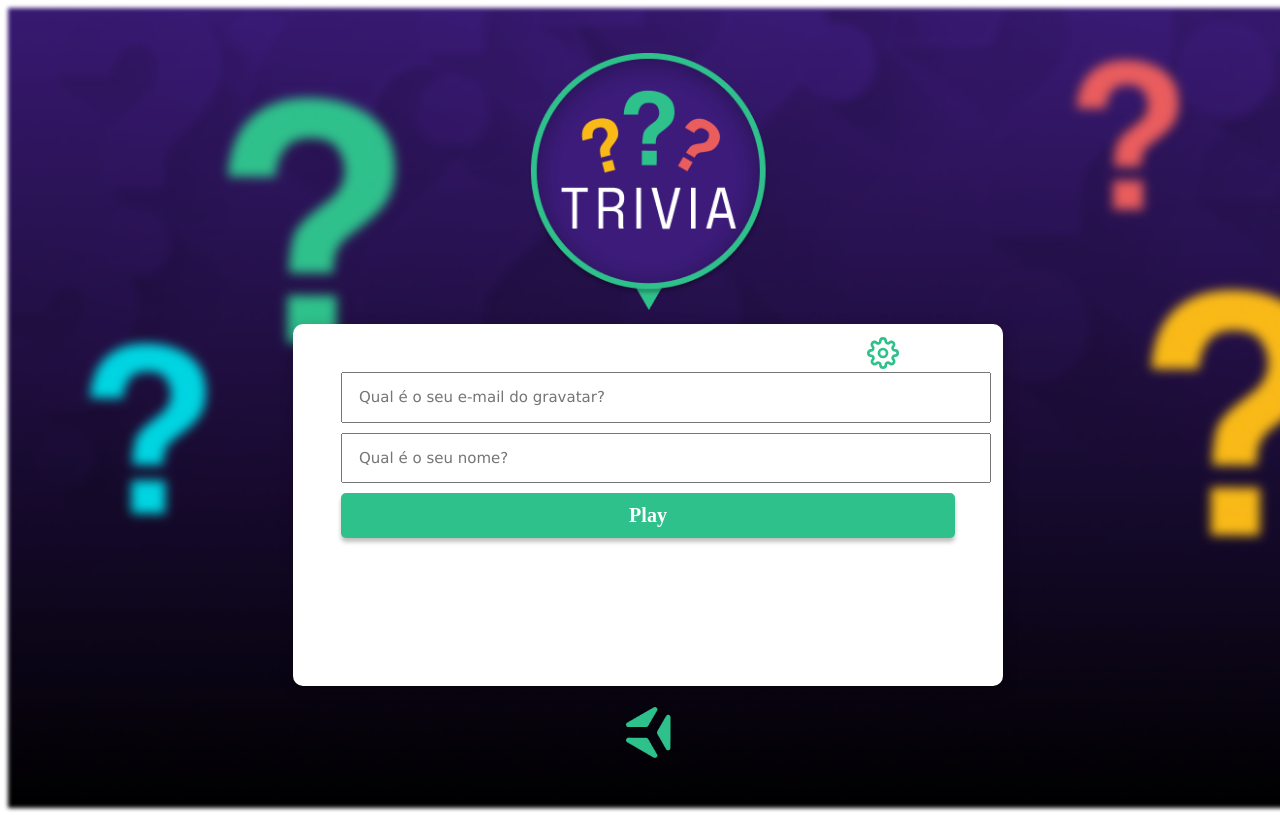
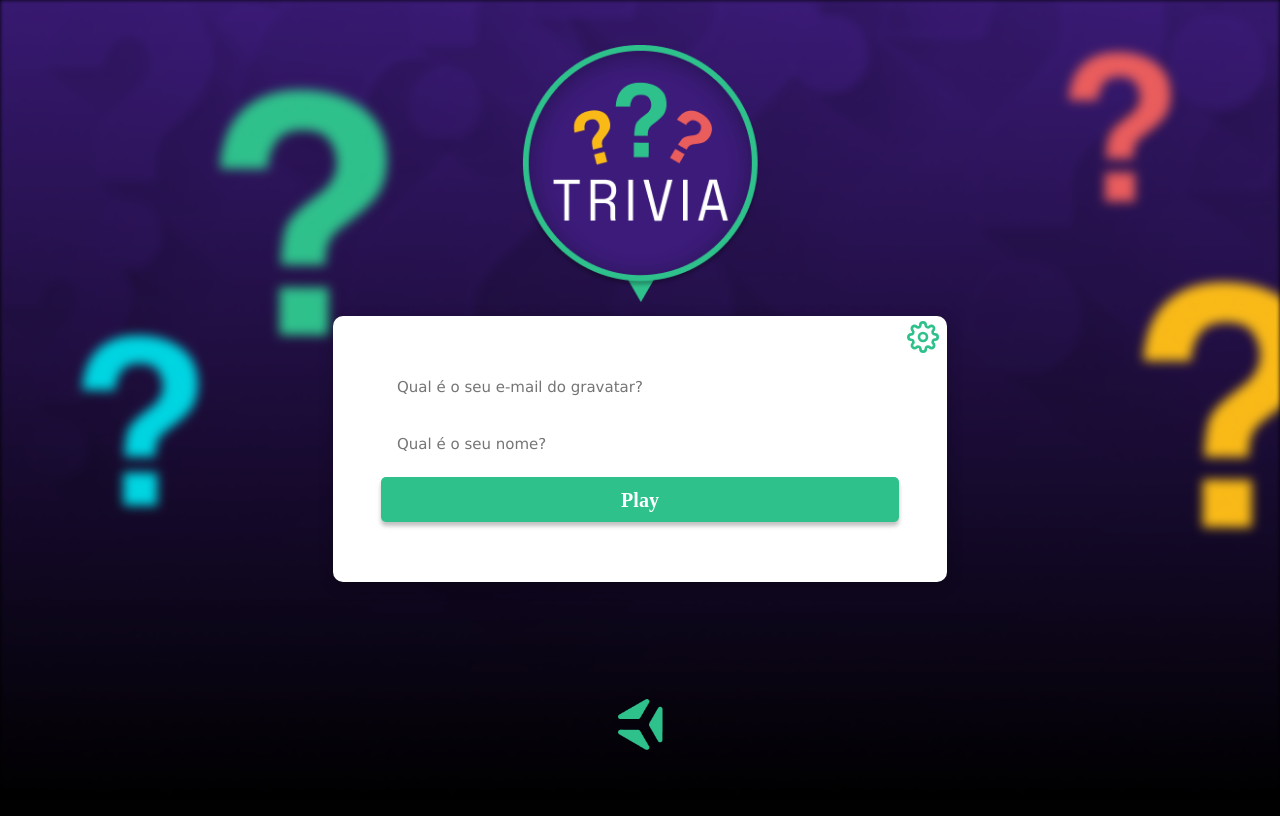
Before and after one commit to nobregasylvio/Trivia, a React (Create React App) app: page / in a window 1280 px wide. Built offline with nearby package versions, Linux system fonts and the light colour scheme; the HTML template or start-up script is replaced by a standard one.

Commit message:
reset css

```diff
--- a/src/index.js
+++ b/src/index.js
@@ -4,12 +4,12 @@
 import { BrowserRouter } from 'react-router-dom';
 import App from './App';
 import store from './redux/store';
-// import GlobalStyles from './styles/globalStyle';
+import GlobalStyles from './styles/globalStyle';
 
 ReactDOM.render(
   <BrowserRouter>
     <Provider store={ store }>
-      {/* <GlobalStyles /> */}
+      <GlobalStyles />
       <App />
     </Provider>
   </BrowserRouter>,
--- /dev/null
+++ b/src/styles/globalStyle.js
@@ -0,0 +1,61 @@
+import { createGlobalStyle } from 'styled-components';
+
+const GlobalStyles = createGlobalStyle`
+/*
+  1. Use a more-intuitive box-sizing model.
+*/
+*, *::before, *::after {
+  box-sizing: border-box;
+}
+/*
+  2. Remove default margin
+*/
+* {
+  margin: 0;
+}
+/*
+  3. Allow percentage-based heights in the application
+*/
+html, body {
+  height: 100%;
+}
+/*
+  Typographic tweaks!
+  4. Add accessible line-height
+  5. Improve text rendering
+*/
+body {
+  line-height: 1.5;
+  -webkit-font-smoothing: antialiased;
+  background-color: #010101;
+  color: #fff;
+}
+/*
+  6. Improve media defaults
+*/
+img, picture, video, canvas, svg {
+  display: block;
+  max-width: 100%;
+}
+/*
+  7. Remove built-in form typography styles
+*/
+input, button, textarea, select {
+  font: inherit;
+  border: none;
+}
+/*
+  8. Avoid text overflows
+*/
+p, h1, h2, h3, h4, h5, h6 {
+  overflow-wrap: break-word;
+}
+/*
+  9. Create a root stacking context
+*/
+#root, #__next {
+  isolation: isolate;
+}
+`;
+
+export default GlobalStyles;
```
